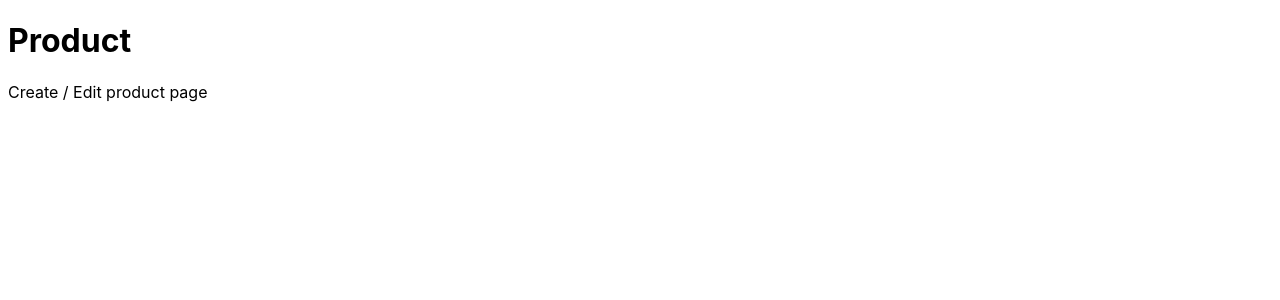
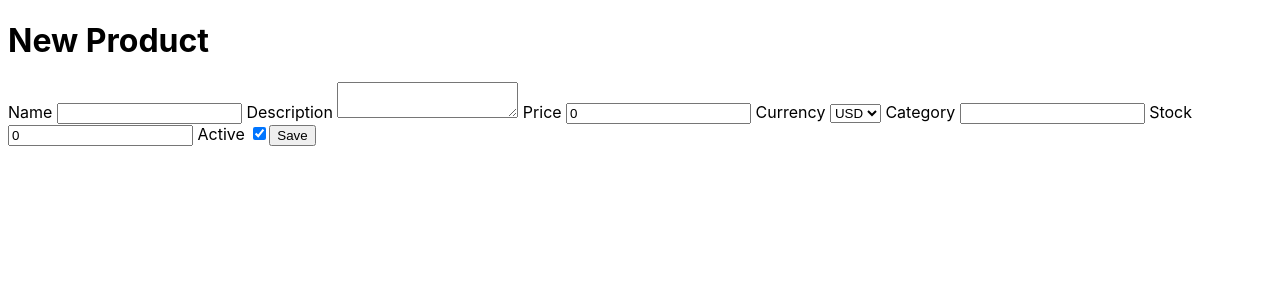
Before and after one commit to Ridan77/product-dashboard, an Angular app: page /products/new in a window 1280 px wide. Shown: the top 300 px of the page. Built offline with nearby package versions, Linux system fonts and the light colour scheme.

Commit message:
design product list

```diff
--- a/src/app/components/app.component.css
+++ b/src/app/components/app.component.css
@@ -9,7 +9,9 @@
     --gray-900: oklch(19.37% 0.006 300.98);
     --gray-700: oklch(36.98% 0.014 302.71);
     --gray-400: oklch(70.9% 0.015 304.04);
-
+    --green: rgb(33, 229, 33);
+    --bg-general: rgb(178, 178, 231);
+    --bg-fixed: rgb(15, 154, 201);
     --red-to-pink-to-purple-vertical-gradient: linear-gradient(
       180deg,
       var(--orange-red) 0%,
--- a/src/app/components/product-form/product-form.component.html
+++ b/src/app/components/product-form/product-form.component.html
@@ -1,2 +1,59 @@
-<h1>Product</h1>
-<p>Create / Edit product page</p>
+<h1>{{ isEditMode ? 'Edit Product' : 'New Product' }}</h1>
+
+<p *ngIf="error" class="error">{{ error }}</p>
+<!-- Product image (edit mode only) -->
+<div *ngIf="isEditMode && !loading" class="image-preview">
+  <img
+    class="product-image"
+    [src]="getImageUrl(form.get('name')?.value)"
+    [alt]="form.get('name')?.value"
+  />
+</div>
+
+<form [formGroup]="form" (ngSubmit)="submit()">
+    <label>
+        Name
+        <input formControlName="name" />
+    </label>
+    <p *ngIf="form.get('name')?.touched && form.get('name')?.invalid">
+        Name is required (min 3 chars)
+    </p>
+
+    <label>
+        Description
+        <textarea formControlName="description"></textarea>
+    </label>
+
+    <label>
+        Price
+        <input type="number" formControlName="price" />
+    </label>
+
+    <label>
+        Currency
+        <select formControlName="currency">
+            <option value="USD">USD</option>
+            <option value="EUR">EUR</option>
+            <option value="ILS">ILS</option>
+        </select>
+    </label>
+
+    <label>
+        Category
+        <input formControlName="category" />
+    </label>
+
+    <label>
+        Stock
+        <input type="number" formControlName="stock" />
+    </label>
+
+    <label>
+        Active
+        <input type="checkbox" formControlName="isActive" />
+    </label>
+
+    <button type="submit" [disabled]="loading">
+        {{ loading ? 'Saving...' : 'Save' }}
+    </button>
+</form>
--- a/src/app/components/product-form/product-form.component.ts
+++ b/src/app/components/product-form/product-form.component.ts
@@ -1,12 +1,92 @@
-import { Component } from '@angular/core';
+import { Component, OnInit } from '@angular/core'
+import {
+  FormBuilder,
+  FormGroup,
+  Validators,
+  ReactiveFormsModule,
+} from '@angular/forms'
+import { ActivatedRoute, Router } from '@angular/router'
+import { NgIf } from '@angular/common'
+import { ProductService } from '../../services/product.service'
+import { finalize } from 'rxjs'
+import { Product } from '../../models/product.model'
 
 @Component({
   selector: 'app-product-form',
   standalone: true,
-  imports: [],
+  imports: [ReactiveFormsModule, NgIf],
   templateUrl: './product-form.component.html',
-  styleUrl: './product-form.component.css'
 })
-export class ProductFormComponent {
+export class ProductFormComponent implements OnInit {
+  form!: FormGroup
+  loading = false
+  error: string | null = null
+  isEditMode = false
+  productId?: number
 
+  constructor(
+    private fb: FormBuilder,
+    private productService: ProductService,
+    private route: ActivatedRoute,
+    private router: Router
+  ) {}
+
+  ngOnInit(): void {
+    this.form = this.fb.group({
+      name: ['', [Validators.required, Validators.minLength(3)]],
+      description: ['', [Validators.required]],
+      price: [0, [Validators.required, Validators.min(0)]],
+      currency: ['USD', Validators.required],
+      category: ['', Validators.required],
+      stock: [0, [Validators.required, Validators.min(0)]],
+      isActive: [true],
+    })
+
+    const idParam = this.route.snapshot.paramMap.get('id')
+    if (idParam) {
+      this.isEditMode = true
+      this.productId = Number(idParam)
+      this.loadProduct(this.productId)
+    }
+  }
+  loadProduct(id: number): void {
+    this.loading = true
+    this.productService
+      .getProduct(id)
+      .pipe(finalize(() => (this.loading = false)))
+      .subscribe({
+        next: (product) => this.form.patchValue(product),
+        error: () => (this.error = 'Failed to load product'),
+      })
+  }
+  submit(): void {
+    if (this.form.invalid) {
+      this.form.markAllAsTouched()
+      return
+    }
+
+    this.loading = true
+    this.error = null
+
+    const product: Product = {
+      ...this.form.value,
+      id: this.productId ?? Date.now(), //The id should be the date ??
+      createdAt: Date.now(),
+      updatedAt: Date.now(),
+    }
+
+    const request$ = this.isEditMode
+      ? this.productService.updateProduct(product)
+      : this.productService.createProduct(product)
+
+    request$.pipe(finalize(() => (this.loading = false))).subscribe({
+      next: () => this.router.navigate(['/products']),
+      error: () => (this.error = 'Failed to save product'),
+    })
+  }
+  getImageUrl(name: string): string {
+    return `https://robohash.org/${encodeURIComponent(
+      name
+    )}?set=set1&size=200x200`
+  }
 }
--- a/src/app/components/products-list/products-list.component.css
+++ b/src/app/components/products-list/products-list.component.css
@@ -0,0 +1,61 @@
+.main-container{
+  background-color: var(--bg-general);
+}
+
+.header,
+.pagination {
+    position: fixed;
+    background-color:var(--bg-fixed);
+    z-index: 1000;
+    padding-top: 20px;
+    padding-bottom: 20px;
+    width:100%;
+    color: white;
+}
+.header {
+  top: 0;
+  text-align: center;
+}
+.pagination {
+  bottom: 0;
+
+  text-align: center;
+  display: flex;
+  justify-content: center;
+  gap: 20px;
+}
+
+.content {
+  padding-top: 150px;
+  padding-bottom: 50px;
+}
+
+
+.products-grid {
+
+  display: grid;
+  gap: 20px;
+  grid-template-columns: repeat(auto-fill, minmax(200px, 1fr));
+}
+.product-card {
+  background-color: var(--electric-violet);
+  padding: 10px;
+  color: var(--green);
+}
+
+.product-image {
+  object-fit: contain;
+  border-radius: 4px;
+  margin-bottom: 0.75rem;
+}
+
+.card-content {
+  display: flex;
+  align-items: center;
+  justify-content: space-between;
+}
+
+.description {
+  font-size: 0.9rem;
+  margin-top: 0.5rem;
+}
--- a/src/app/components/products-list/products-list.component.html
+++ b/src/app/components/products-list/products-list.component.html
@@ -1,7 +1,25 @@
+<div class="main-container">
+
+    <div class="header">
         <h1>Products</h1>
 
+        <!-- Controls -->
+        <div class="toolbar">
+            <input type="text" placeholder="Search products..." [formControl]="searchControl" />
+
+            <label>
+                Sort by:
+                <select [value]="query.sortBy" (change)="onSortChange($any($event.target).value)">
+                    <option value="createdAt">Newest</option>
+                    <option value="price">Price</option>
+                    <option value="name">Name</option>
+                </select>
+            </label>
+        </div>
+    </div>
+
     <!-- Loading -->
-<p *ngIf="loading">Loading products...</p>
+    <p *ngIf="loading">Loading products…</p>
 
     <!-- Error -->
     <p *ngIf="error" class="error">{{ error }}</p>
@@ -11,27 +29,45 @@
         No products found.
     </p>
 
-<!-- List -->
-<input type="text" placeholder="Search products..." [formControl]="searchControl" />
-<select [value]="query.sortBy" (change)="onSortChange($any($event.target).value)">
-    <option value="createdAt">Newest</option>
-    <option value="price">Price</option>
-    <option value="name">Name</option>
-</select>
-<ul *ngIf="!loading && !error && products.length > 0">
-
-    <li *ngFor="let product of products">
-        <strong>{{ product.name }}</strong>
-        — {{ product.price }} {{ product.currency }}
-        ({{ product.category }})
-    </li>
+    <!-- Cards -->
+    <div class="content">
+        <div class="products-grid" *ngIf="!loading && !error && products.length > 0">
+            <div class="product-card" *ngFor="let product of products">
+                <div class="card-header">
+                    <h3>{{ product.name }}</h3>
+                    <p class="description">
+                        {{ product.description || 'No description available.' }}
+                    </p>
+                </div>
+                <!-- Image -->
+                <img class="product-image" [src]="getImageUrl(product.name)" [alt]="product.name" />
 
 
-</ul>
-<div class="pagination">
+                <div class="card-content">
+                    <span class="price">
+                        {{ product.price }} {{ product.currency }}
+                    </span>
+
+                    <p class="category">{{ product.category }}</p>
+                </div>
+
+                <div class="card-actions">
+                    <button (click)="editProduct(product.id)">Edit</button>
+                </div>
+            </div>
+        </div>
+
+    </div>
+    <!-- Pagination -->
+    <div class="pagination" *ngIf="!loading && !error">
         <button (click)="prevPage()" [disabled]="query.page === 1">
             Previous
         </button>
-    <span>Page {{ query.page }} / {{totalPages}}</span>
-    <button (click)="nextPage()" [disabled]="!hasNext">Next</button>
+
+        <span>Page {{ query.page }} / {{ totalPages }}</span>
+
+        <button (click)="nextPage()" [disabled]="!hasNext">
+            Next
+        </button>
     </div>
+</div>
--- a/src/app/components/products-list/products-list.component.ts
+++ b/src/app/components/products-list/products-list.component.ts
@@ -9,6 +9,7 @@ import { NgForOf, NgIf } from '@angular/common'
 import { FormControl, ReactiveFormsModule } from '@angular/forms'
 import { debounceTime, distinctUntilChanged, finalize } from 'rxjs'
 import { takeUntilDestroyed } from '@angular/core/rxjs-interop'
+import { Router } from '@angular/router'
 
 @Component({
   selector: 'app-products-list',
@@ -20,6 +21,7 @@ import { takeUntilDestroyed } from '@angular/core/rxjs-interop'
 export class ProductsListComponent implements OnInit {
   constructor(
     private productService: ProductService,
+    private router: Router,
     private destroyRef: DestroyRef
   ) {}
   ngOnInit(): void {
@@ -90,7 +92,15 @@ export class ProductsListComponent implements OnInit {
   }
 
   get totalPages(): number {
-  return Math.ceil(this.totalCount / (this.query.limit ?? 1))
+    return Math.ceil(this.totalCount / (this.query.limit ?? 1))
+  }
+  getImageUrl(name: string): string {
+    return `https://robohash.org/${encodeURIComponent(
+      name
+    )}?set=set1&size=200x200`
+  }
+
+  editProduct(productId: number) {
+    this.router.navigate(['/products', productId])
+  }
 }
-
-}
```
Lines whose indentation alone changed are shown as unchanged.
